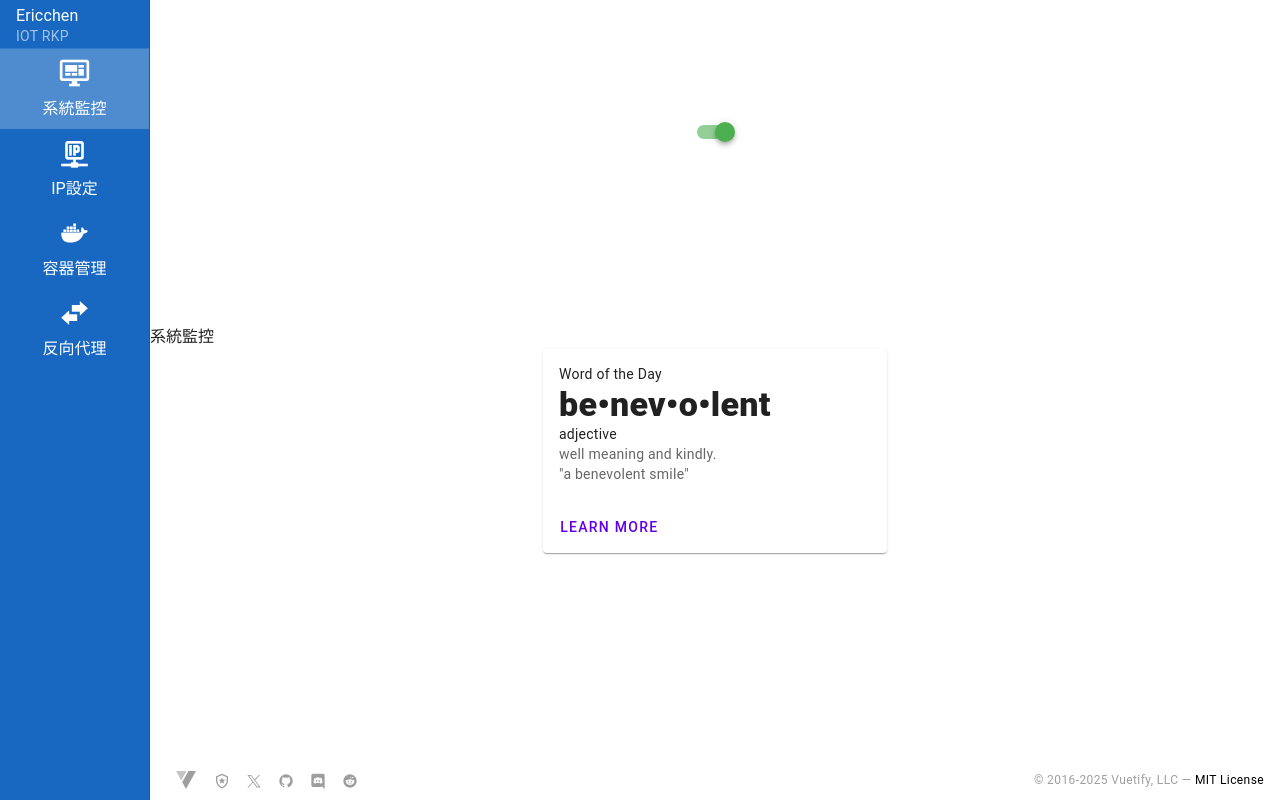
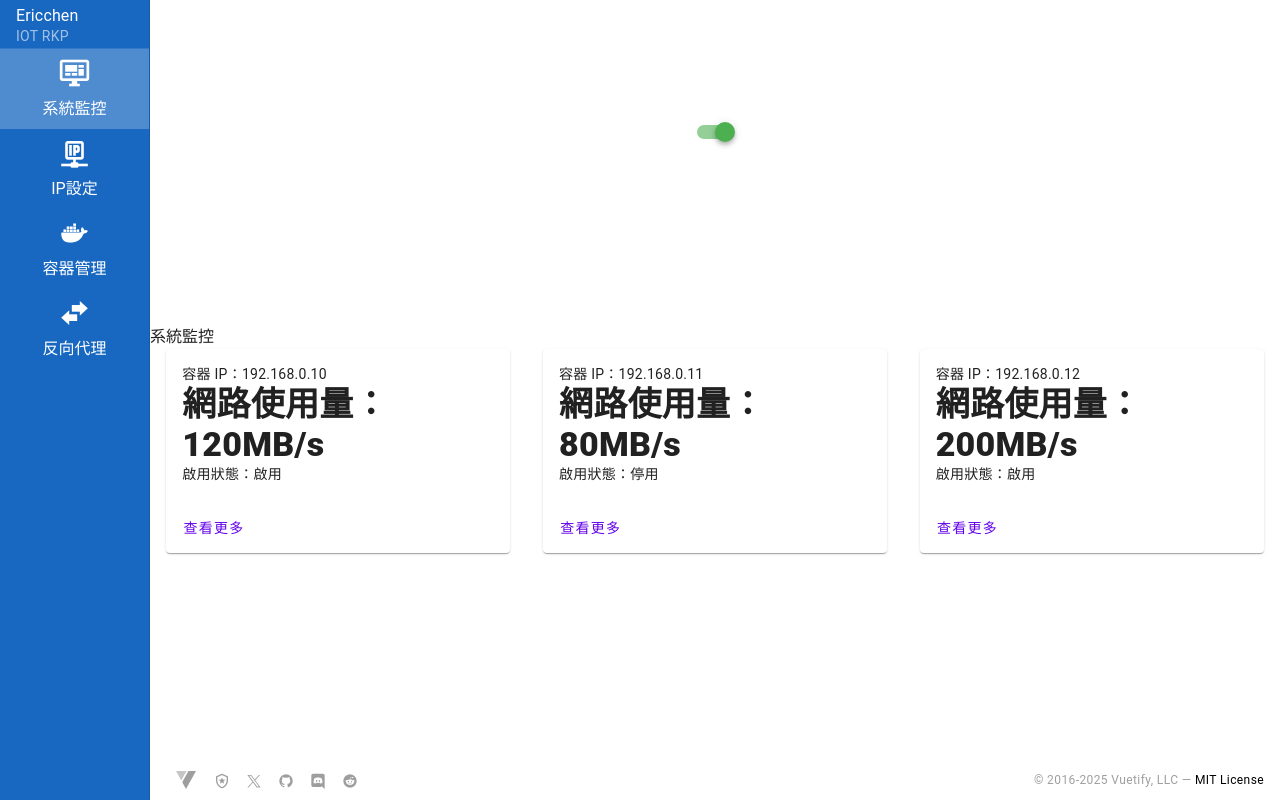
Before and after one commit to Jyunnn/iot_rkpweb, a Vue app: page /SystemMonitoring in a window 1280 px wide. Built offline with nearby package versions, Linux system fonts and the light colour scheme; a small style sheet from the web is missing.

Commit message:
chore: use container mock data in monitoring

```diff
--- a/src/components/SystemCard.vue
+++ b/src/components/SystemCard.vue
@@ -1,35 +1,16 @@
 <template>
-  <v-card
-    class="mx-auto"
-    max-width="344"
-  >
+  <v-card class="mx-auto" max-width="344">
     <v-card-text>
-      <div>Word of the Day</div>
-
-      <p class="text-h4 font-weight-black">be•nev•o•lent</p>
-
-      <p>adjective</p>
-
-      <div class="text-medium-emphasis">
-        well meaning and kindly.<br>
-        "a benevolent smile"
-      </div>
+      <slot />
     </v-card-text>
-
     <v-card-actions>
-      <v-btn
-        color="deep-purple-accent-4"
-        text="Learn More"
-        variant="text"
-      />
+      <slot name="actions" />
     </v-card-actions>
   </v-card>
 </template>
 
 <script setup>
-
 </script>
 
 <style scoped lang="sass">
-
 </style>
--- a/src/pages/SystemMonitoring.vue
+++ b/src/pages/SystemMonitoring.vue
@@ -1,8 +1,35 @@
 <template>
   <p>系統監控</p>
-  <SystemCard />
+  <div class="d-flex flex-wrap gap-4">
+    <SystemCard v-for="(item, index) in systems" :key="index">
+      <template #default>
+        <div>容器 IP：{{ item.ip }}</div>
+        <p class="text-h4 font-weight-black">網路使用量：{{ item.networkUsage }}</p>
+        <p>啟用狀態：{{ item.isActive ? '啟用' : '停用' }}</p>
+      </template>
+      <template #actions>
+        <v-btn color="deep-purple-accent-4" variant="text">查看更多</v-btn>
+      </template>
+    </SystemCard>
+  </div>
 </template>
 
 <script setup>
-  //
+  const systems = [
+    {
+      ip: '192.168.0.10',
+      networkUsage: '120MB/s',
+      isActive: true,
+    },
+    {
+      ip: '192.168.0.11',
+      networkUsage: '80MB/s',
+      isActive: false,
+    },
+    {
+      ip: '192.168.0.12',
+      networkUsage: '200MB/s',
+      isActive: true,
+    },
+  ]
 </script>
```
